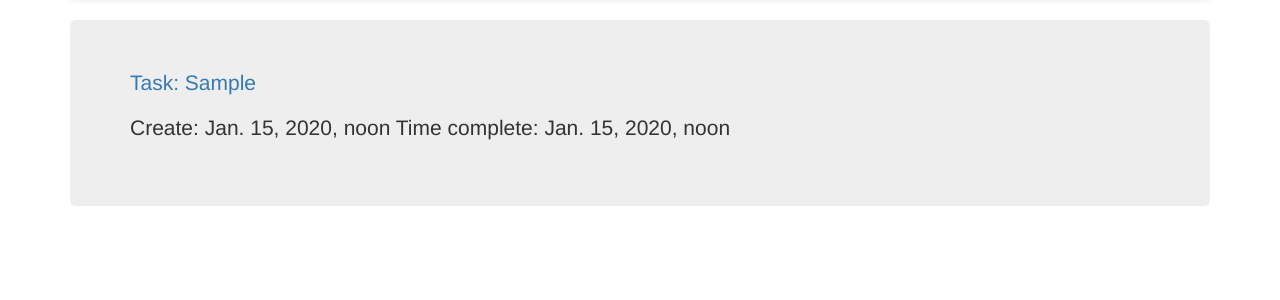
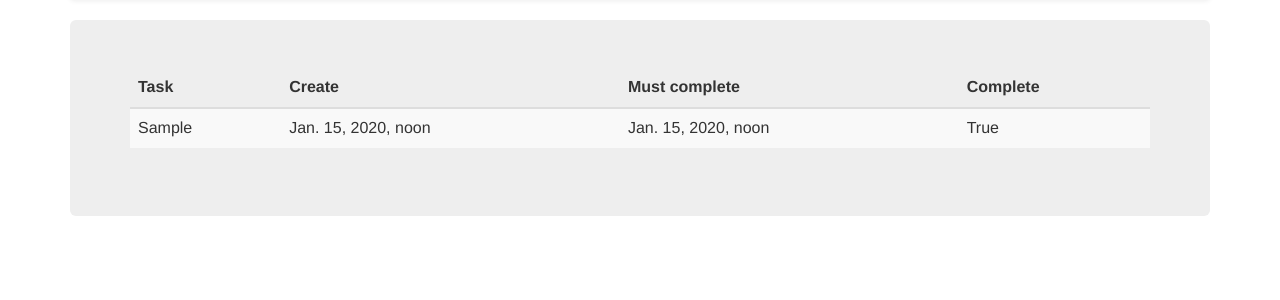
Before and after one commit to AdamovskiyAnatoliy/Timemanager, a Django app: page /task_complete_list/ in a window 1280 px wide. Shown: the part 52-352 px from the top of the page. Run offline with Django 3.2, Linux system fonts and the light colour scheme; tables that the repository leaves empty hold one stand-in row (values such as "Sample post"); some libraries are stand-ins or nearby versions.

Commit message:
App task complete

```diff
--- a/task/forms.py
+++ b/task/forms.py
@@ -5,4 +5,4 @@ from .models import Note
 class TaskForm(forms.ModelForm):
     class Meta:
         model = Note
-        fields = ('must_complete_before','task')
+        fields = ('task','must_complete_before',)
--- a/task/models.py
+++ b/task/models.py
@@ -4,7 +4,7 @@ from django.utils import timezone
 
 class Note(models.Model):
     author = models.ForeignKey('auth.User')
-    task = models.CharField(max_length=200)
+    task = models.CharField(max_length=20)
     create_date = models.DateTimeField(default=timezone.now)
     must_complete_before = models.DateTimeField()
     complete_value = models.BooleanField(default=False)
--- a/task/templates/task/task_complete_list.html
+++ b/task/templates/task/task_complete_list.html
@@ -1,10 +1,33 @@
 {% extends 'task/base.html' %}
 
 {% block content %}
-    {% for task in tasks %}
-              <div>
-                <p><a href="{% url 'task_detail' pk=task.pk %}">Task: {{ task.task }}</a></p>
-                <p>Create: {{ task.create_date}} Time complete: {{ task.must_complete_before }}</p>
-              </div>
-    {% endfor %}
+
+
+
+<div class="table-responsive">
+  <table class="table table-striped">
+    <thead>
+      <tr>
+        <th>Task</th>
+        <th>Create</th>
+        <th>Must complete</th>
+        <th>Complete</td>
+      </tr>
+    </thead>
+    <tbody>
+      {% for task in tasks %}
+        <tr>
+          <td>{{ task.task }}</td>
+          <td>{{ task.create_date}} </td>
+          <td>{{ task.must_complete_before }}</td>
+          <td>{{ task.complete_value }}</td>
+        </tr>
+      {% endfor %}
+    </tbody>
+  </table>
+</div>
+
+
+
+
 {% endblock content %}
--- a/task/templates/task/task_list.html
+++ b/task/templates/task/task_list.html
@@ -1,7 +1,6 @@
 {% extends 'task/base.html' %}
 
 {% block content %}
-<a class="btn btn-default" href="{% url 'task_complete_list' %}"><span class="glyphicon glyphicon-ok">My complete task</span></a>
 <h2 class="sub-header">List task
             {% if user.is_authenticated %}
               <a href="{% url 'task_new' %}" class="top-menu"><span class="glyphicon glyphicon-plus"></span></a>
@@ -14,6 +13,7 @@
         <th>Task</th>
         <th>Create</th>
         <th>Must complete</th>
+        <th>Complete</td>
       </tr>
     </thead>
     <tbody>
@@ -22,11 +22,14 @@
           <td><a href="{% url 'task_detail' pk=task.pk %}">{{ task.task }}</a></td>
           <td>{{ task.create_date}} </td>
           <td>{{ task.must_complete_before }}</td>
+          <td>{{ task.complete_value }}</td>
         </tr>
       {% endfor %}
     </tbody>
   </table>
 </div>
+<a class="btn btn-default" href="{% url 'task_complete_list' %}"><span class="glyphicon glyphicon-ok">My complete tasks</span></a>
+
 
 
 
```
